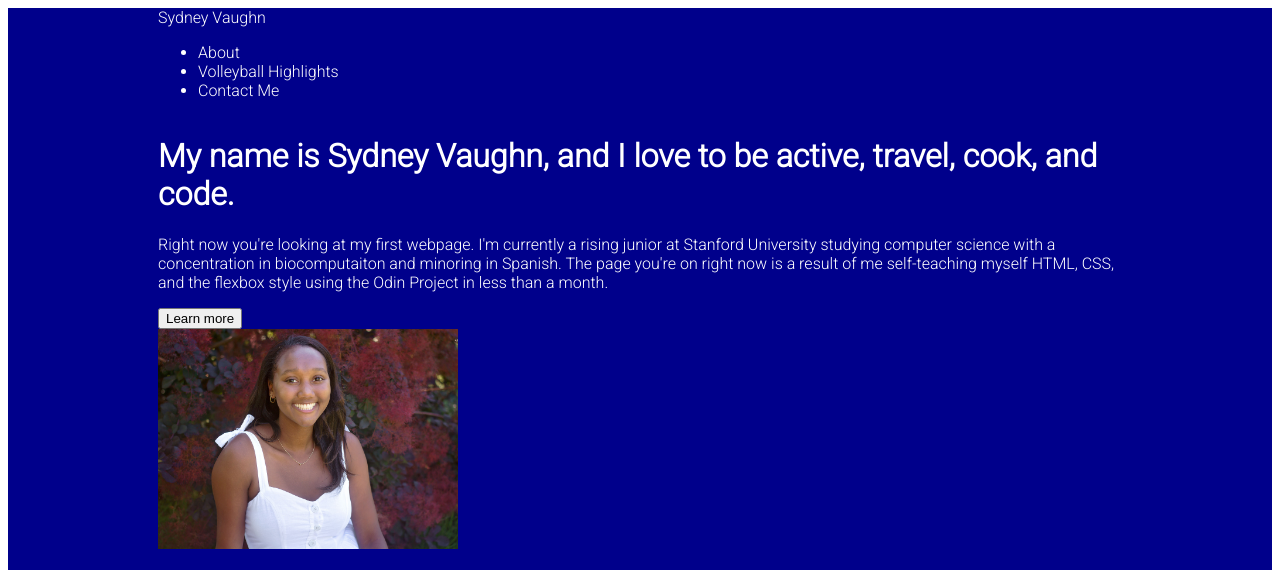
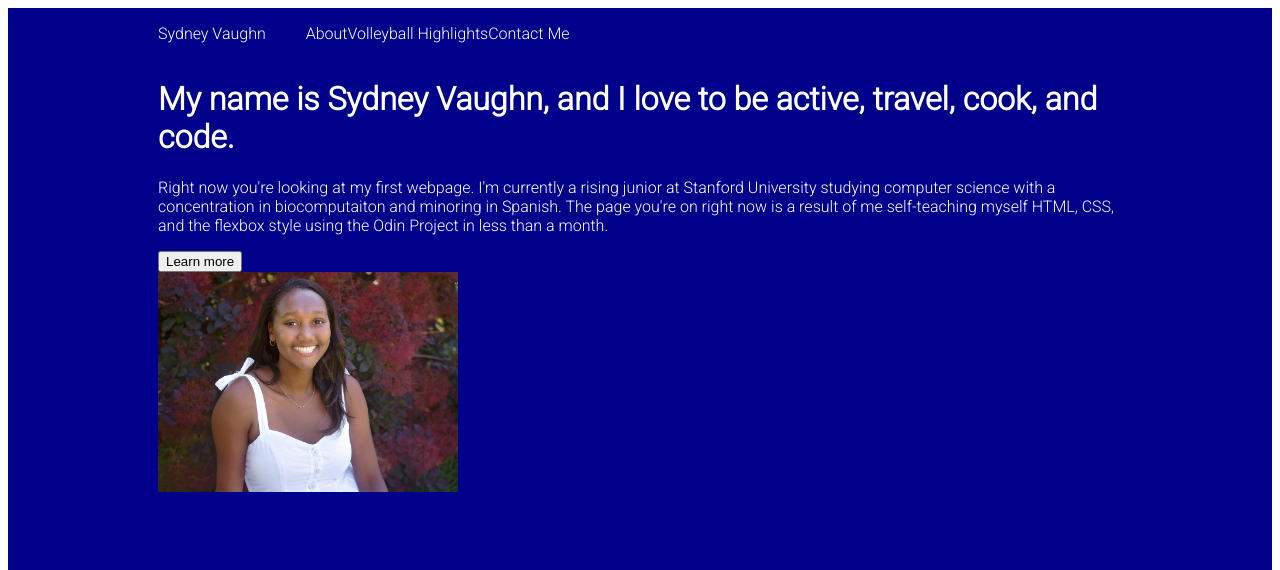
Before and after one commit to svaughn4/landing_page, a plain HTML site: page index.html in a window 1280 px wide. Shown: the top 570 px of the page. Drawn offline with Linux system fonts and the light colour scheme.

Commit message:
Remove bullet points from header and straighten into line

```diff
--- a/style.css
+++ b/style.css
@@ -13,6 +13,11 @@ body{
     flex-direction: column;
     padding: 0 150px;
     padding-bottom: 75px;
+}
+
+.header{
+    display: flex;
+    align-items: center;
 }
 
 .quote{
@@ -31,3 +36,8 @@ a{
     text-decoration: none;
     color: white;
 }
+
+ul{
+    list-style: none;
+    display: flex;
+}
```
